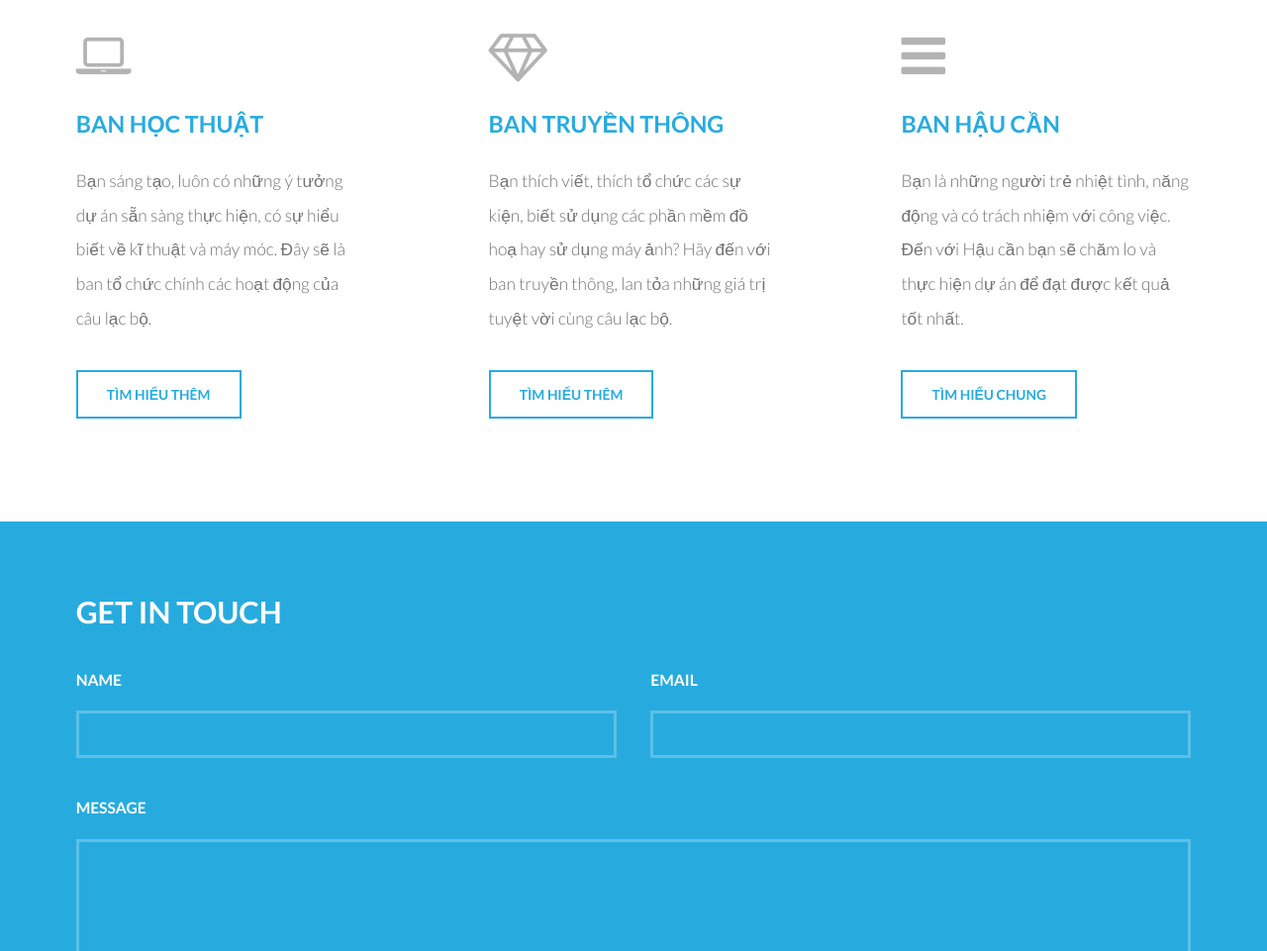
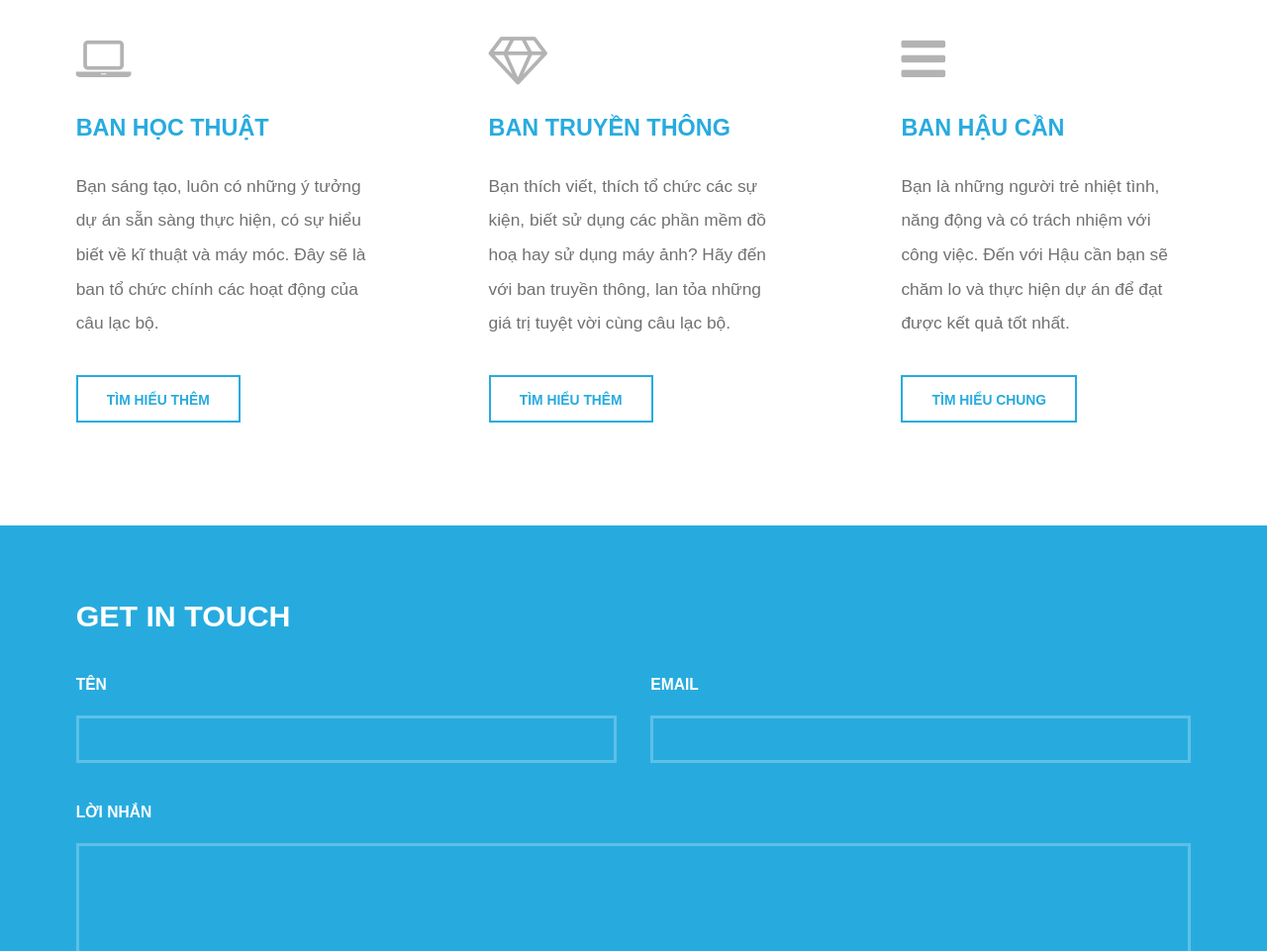
Before and after one commit to dangkhanh911/webgroup3, a plain HTML site: page index.html in a window 1280 px wide. Shown: the part 1839-2800 px from the top of the page at 99% size. Drawn offline with Linux system fonts and the light colour scheme.

Commit message:
Final change

```diff
--- a/assets/css/main.css
+++ b/assets/css/main.css
@@ -1589,7 +1589,7 @@
 	}
 
 	body, input, select, textarea {
-		font-family: "Lato", sans-serif;
+		font-family: Arial, Helvetica, sans-serif;
 		font-size: 15pt;
 		font-weight: 300;
 		line-height: 2;
--- a/index.html
+++ b/index.html
@@ -132,7 +132,7 @@
 					</header>
 					<form method="post" action="#">
 						<div class="field half first">
-							<label for="name">Name</label>
+							<label for="name">Tên</label>
 							<input type="text" name="name" id="name" />
 						</div>
 						<div class="field half">
@@ -140,11 +140,11 @@
 							<input type="text" name="email" id="email" />
 						</div>
 						<div class="field">
-							<label for="message">Message</label>
+							<label for="message">Lời nhắn</label>
 							<textarea name="message" id="message" rows="6"></textarea>
 						</div>
 						<ul class="actions">
-							<li><input type="submit" value="Send Message" class="alt" /></li>
+							<li><input type="submit" value="Gửi lời nhắn" class="alt" /></li>
 						</ul>
 					</form>
 					<div class="copyright">
```
